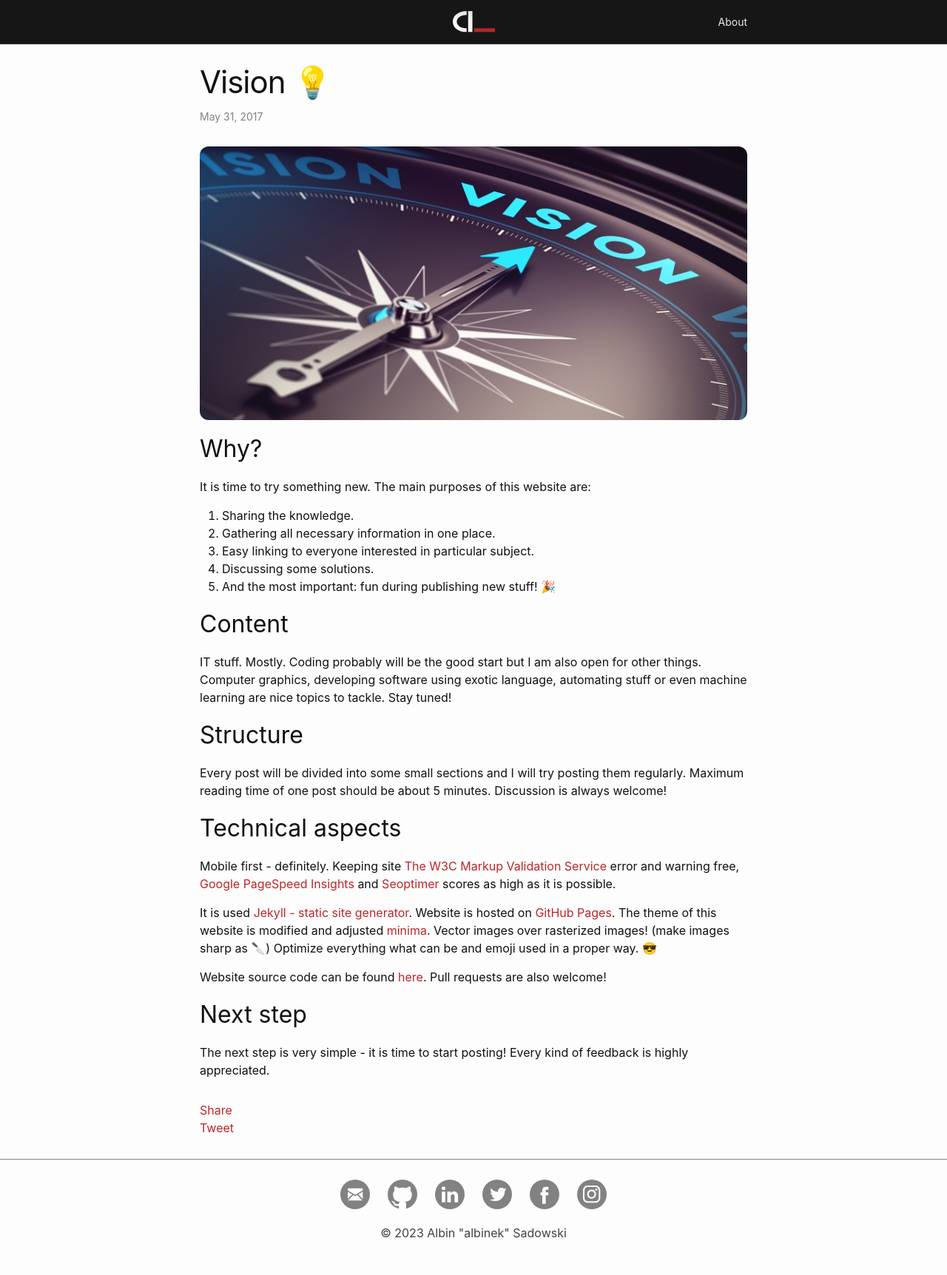
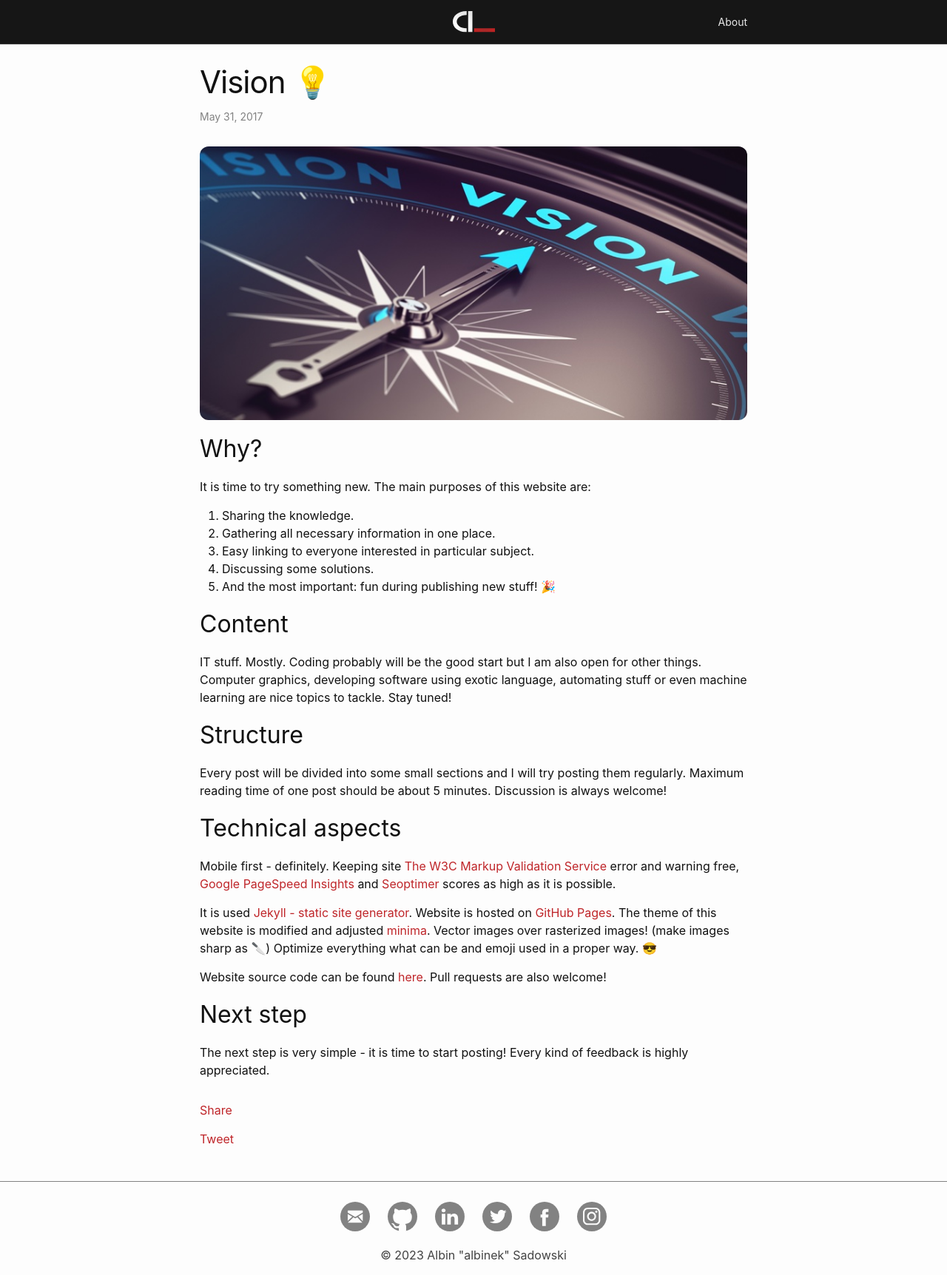
Before and after one commit to albinekcom/albinekcom.github.io, a Jekyll site: the page built from _posts/2017-05-31-vision.markdown, in a window 1280 px wide. Shown: the whole page at 74% size. Built offline with Jekyll 4.4.1, drawn with Linux system fonts in a browser that asks for light colours; comment, search, counter and statistics services are not loaded; before the commit the page ends 1694 px from its top, so only the background shows below that.

Commit message:
Improve margins

```diff
--- a/_layouts/post.html
+++ b/_layouts/post.html
@@ -48,10 +48,10 @@
     {{ content }}
   </div>
 
-  <div class="share-buttons">
-    <div class="fb-share-button" data-href="https://albinek.com/{{ page.url }}" data-layout="button" data-size="large" data-mobile-iframe="true"><a class="fb-xfbml-parse-ignore" target="_blank" href="https://www.facebook.com/sharer/sharer.php?u={{ page.url | escape }}&amp;src=sdkpreparse">Share</a></div>
+  <div>
+    <div class="share-button" data-href="https://albinek.com/{{ page.url }}" data-layout="button" data-size="large" data-mobile-iframe="true"><a class="fb-xfbml-parse-ignore" target="_blank" href="https://www.facebook.com/sharer/sharer.php?u={{ page.url | escape }}&amp;src=sdkpreparse">Share</a></div>
 
-    <div class="tw-share-button">
+    <div class="share-button">
       <a class="twitter-share-button" href="https://twitter.com/intent/tweet?text={{ page.title | escape }}" data-size="large">Tweet</a>
     </div>
 
--- a/_sass/minima/_layout.scss
+++ b/_sass/minima/_layout.scss
@@ -149,6 +149,11 @@
   }
 }
 
+.share-button {
+  margin-top: $spacing-unit * 0.5;
+  margin-bottom: $spacing-unit * 0.5;
+}
+
 .footer-contact-item {
 
   .contact-icon-background {
```
